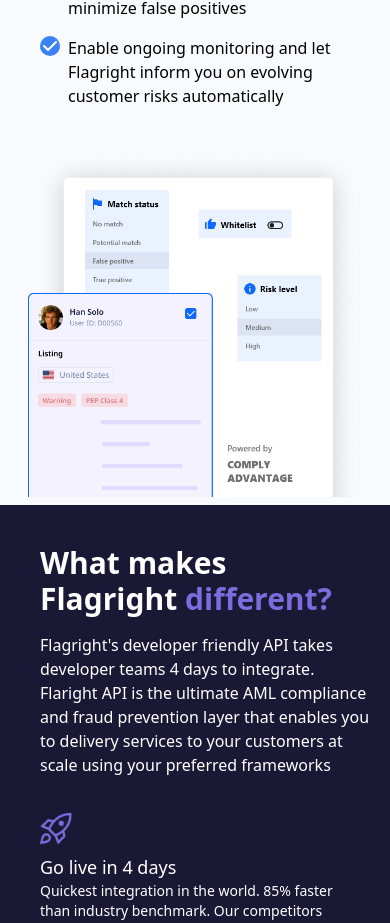
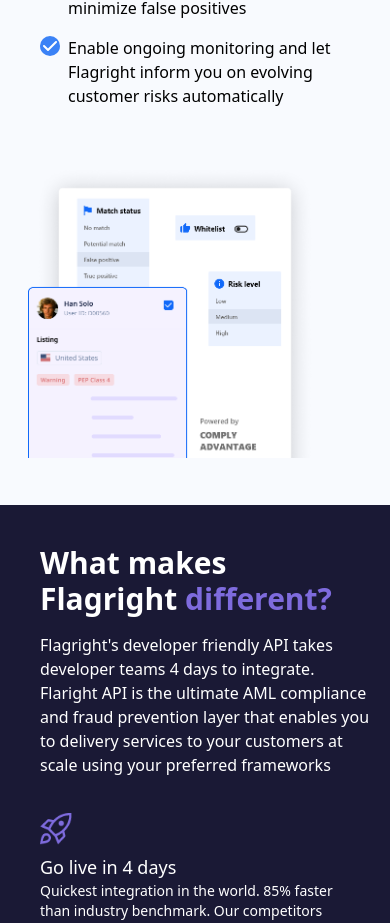
Before and after one commit to shayanthekid/Flagright, a React (Create React App) app: page / in a window 390 px wide. Shown: the part 2491-3414 px from the top of the page. Built offline with nearby package versions, Linux system fonts and the light colour scheme.

Commit message:
fixed responsive errors

```diff
--- a/src/components/HeroSection/HeroSection.js
+++ b/src/components/HeroSection/HeroSection.js
@@ -4,7 +4,7 @@
 export default class HeroSection extends Component {
   render() {
     return (
-        <div style={{ backgroundColor: "#f8fafe" }} className="grid grid-rows-2 justify-center items-center  h-screen p-7 mt-5 lg:justify-left items-left">
+        <div style={{ backgroundColor: "#f8fafe" }} className="grid grid-rows-1 justify-center items-center h-screen p-7 mt-5 lg:justify-left items-left">
             <div className="row-span-1 lg:pr-96 lg:mt-44  ">
                 <h1 className="font-sans font-bold text-left text-3xl p-3 lg:w-3/5 ">
                     Sanctions, PEP and media checks on a centralized platform <span className='lg:hidden'> for all AML compliance needs </span>
--- a/src/components/homepage_components/Managment.js
+++ b/src/components/homepage_components/Managment.js
@@ -45,8 +45,8 @@
                 </div>
 
             </div>
-            <div className="row-span-1 mt-10 lg:row-span-2 lg:-mt-96 relative ">
-                <img src={picture} alt="dashboard " className=" w-full h-full object-cover  lg:w-1/2 lg:h-auto lg:ml-auto  lg:mt-0" />
+            <div className="row-span-1 py-10 mt-5  lg:row-span-2 lg:-mt-96 relative ">
+                <img src={picture} alt="dashboard " className=" w-72 h-72 object-cover  lg:w-1/2 lg:h-auto lg:ml-auto  lg:mt-0" />
             </div>
         </div>
     )
```
